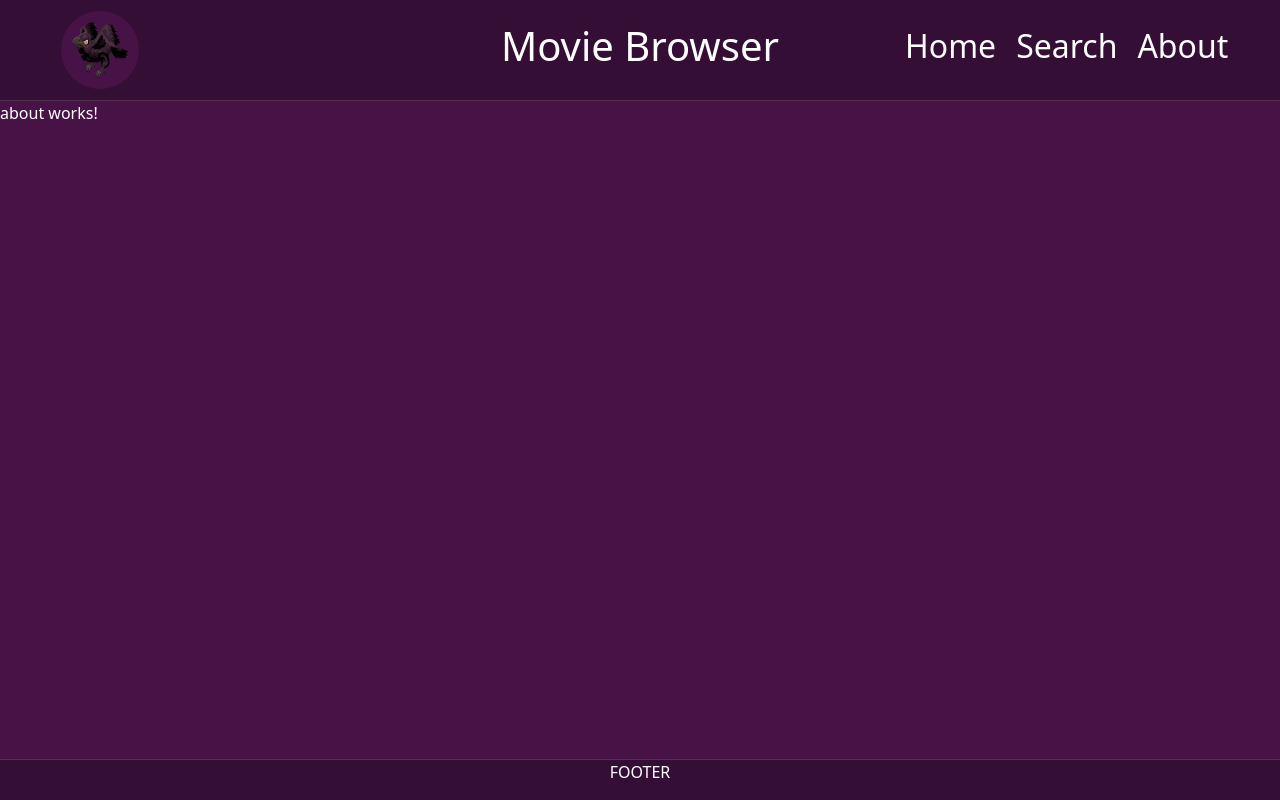
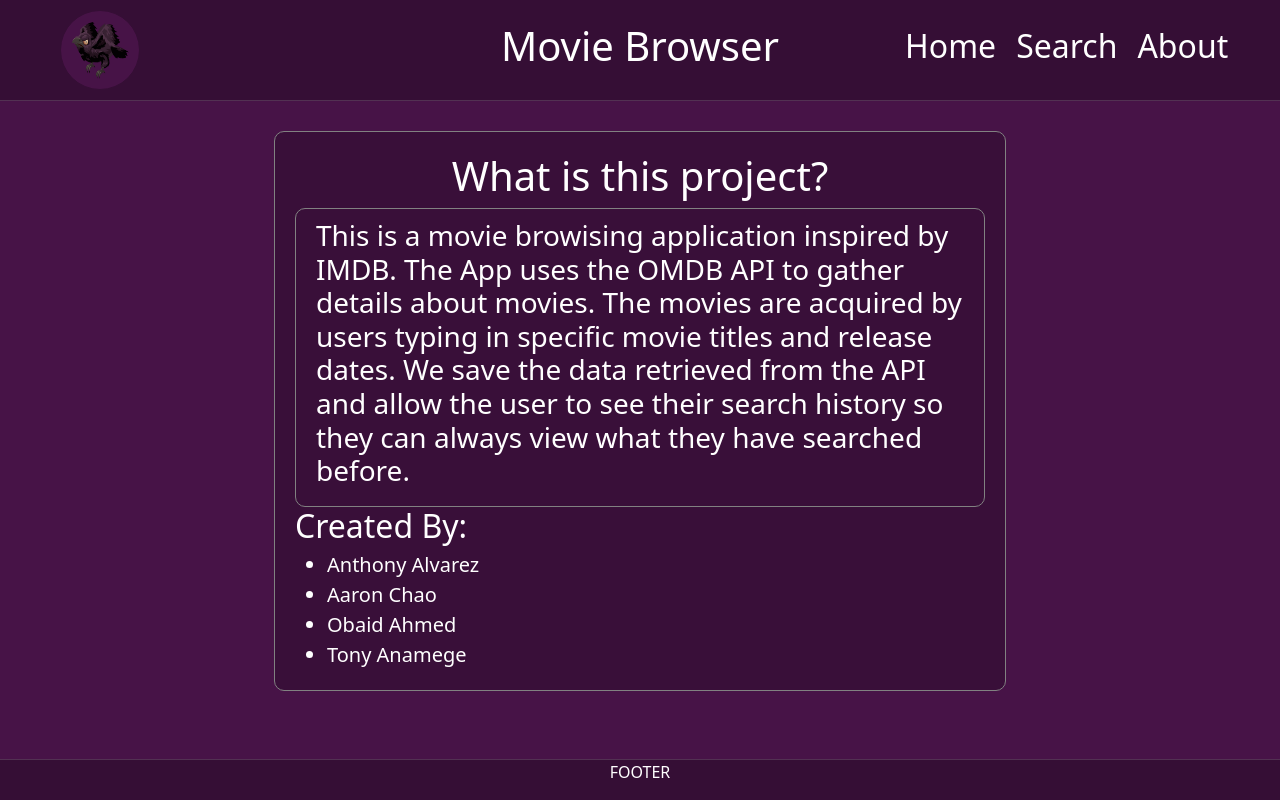
Before and after one commit to JenpeyChao/MovieBrowser, an Angular app: page /about in a window 1280 px wide. Built offline with nearby package versions, Linux system fonts and the light colour scheme.

Commit message:
about page styling

```diff
--- a/src/app/about/about.component.css
+++ b/src/app/about/about.component.css
@@ -0,0 +1,38 @@
+.about-page {
+    display: flex;
+    flex-direction: column;
+    align-items: center;
+    justify-content: center;
+    padding: 30px;
+}
+
+.about-card {
+    border: 1px solid rgb(129, 129, 129);
+    background-color: rgba(53, 14, 53, 0.733);
+    padding: 20px;
+    border-radius: 10px;
+    transition: ease 0.25s;
+    max-width: 60%;
+}
+
+.text-container {
+    border: 1px solid rgb(129, 129, 129);
+    padding: 10px;
+    padding-left: 20px;
+    padding-right: 20px;
+    border-radius: 10px;
+    transition: ease 0.25s;
+}
+
+.text-container:hover {
+    -webkit-transform: scale(1.02);
+}
+
+.list-header {
+    margin-bottom: 5px;
+}
+
+.gh-list {
+    font-size: 20px;
+    margin: 0px;
+}
--- a/src/app/about/about.component.html
+++ b/src/app/about/about.component.html
@@ -1 +1,19 @@
-<p>about works!</p>
+<div class="about-page">
+    <div class="about-card">
+        <h1 style="text-align: center;">What is this project?</h1>
+        <div class="text-container">
+            <h3>
+                This is a movie browising application inspired by IMDB. The App uses the OMDB API to gather details about movies.
+                The movies are acquired by users typing in specific movie titles and release dates. We save the data retrieved from the API and allow
+                the user to see their search history so they can always view what they have searched before.
+            </h3>
+        </div>
+        <h2 class="list-header">Created By:</h2>
+        <ul class="gh-list">
+            <li>Anthony Alvarez</li>
+            <li>Aaron Chao</li>
+            <li>Obaid Ahmed</li>
+            <li>Tony Anamege</li>
+        </ul>
+    </div>
+</div>
```
